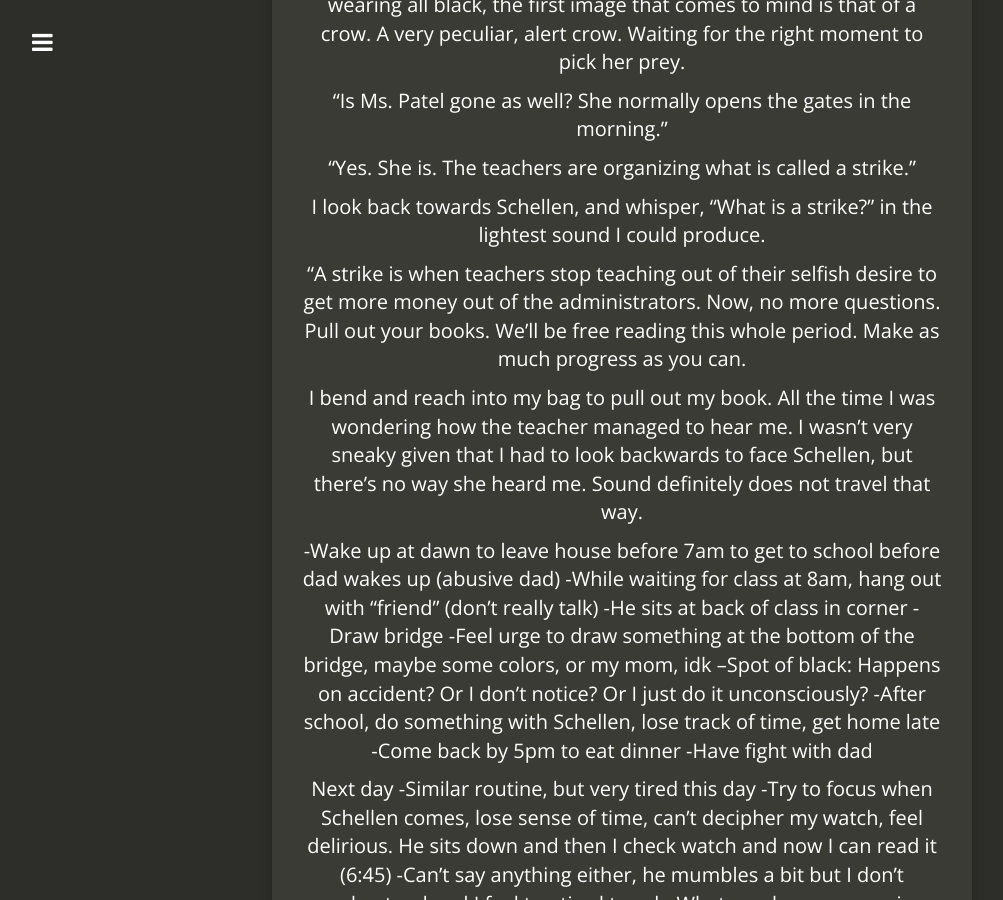
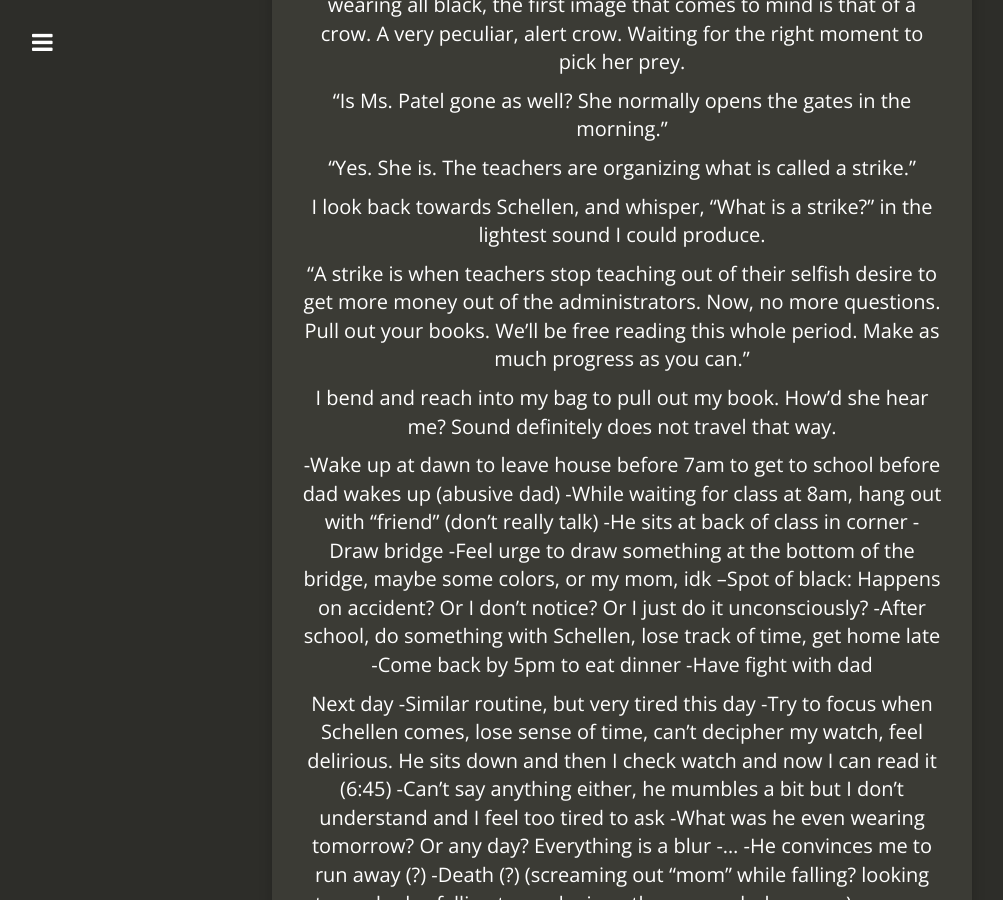
Before and after one commit to jacobtomlinson/carte-noire, a Jekyll site: the page built from drafts/untitled.md, in a window 1280 px wide and 900 px high, scrolled down 11127 px. Shown: the whole window, without its empty margins (18-1021 px from the left). Built offline with Jekyll 4.4.1, drawn with Linux system fonts in a browser that asks for light colours; nearby versions of some CDN libraries; our own code applies the rules of GitHub Pages for plain Markdown files.

Commit message:
Changes to untitled short story, thoughts and prayers, and 12-23 poem.

```diff
--- a/drafts/untitled.md
+++ b/drafts/untitled.md
@@ -134,9 +134,9 @@ Motivated primarily by curiosity, I raise my hand.
 
 I look back towards Schellen, and whisper, "What is a strike?" in the lightest sound I could produce.
 
-"A strike is when teachers stop teaching out of their selfish desire to get more money out of the administrators. Now, no more questions. Pull out your books. We'll be free reading this whole period. Make as much progress as you can.
+"A strike is when teachers stop teaching out of their selfish desire to get more money out of the administrators. Now, no more questions. Pull out your books. We'll be free reading this whole period. Make as much progress as you can."
 
-I bend and reach into my bag to pull out my book. All the time I was wondering how the teacher managed to hear me. I wasn't very sneaky given that I had to look backwards to face Schellen, but there's no way she heard me. Sound definitely does not travel that way.
+I bend and reach into my bag to pull out my book. How'd she hear me? Sound definitely does not travel that way.
 
 -Wake up at dawn to leave house before 7am to get to school before dad wakes up (abusive dad)
 -While waiting for class at 8am, hang out with "friend" (don't really talk)
```
Also changed, not shown: drafts/thoughts-and-prayers-draft.md (deleted, +0 -11 lines), drafts/thoughts-and-prayers.md (+3 -1 lines), 1 other file.
